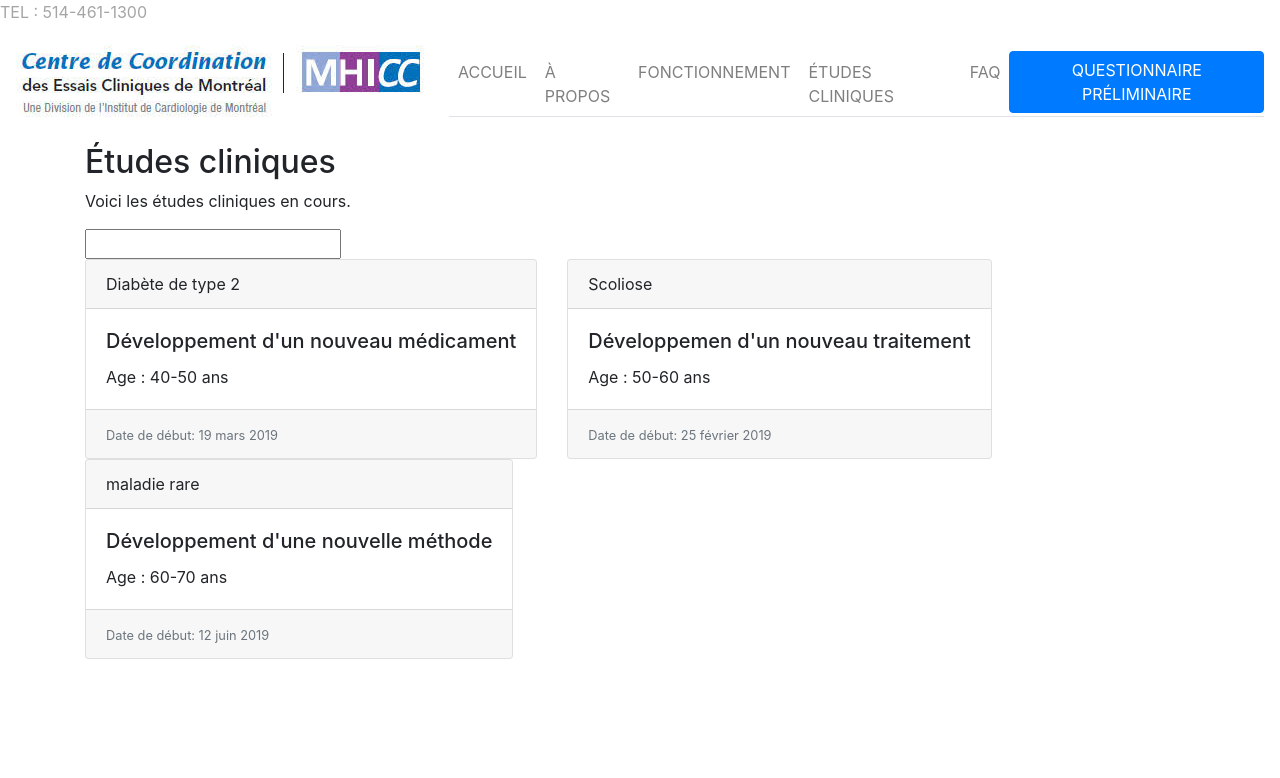
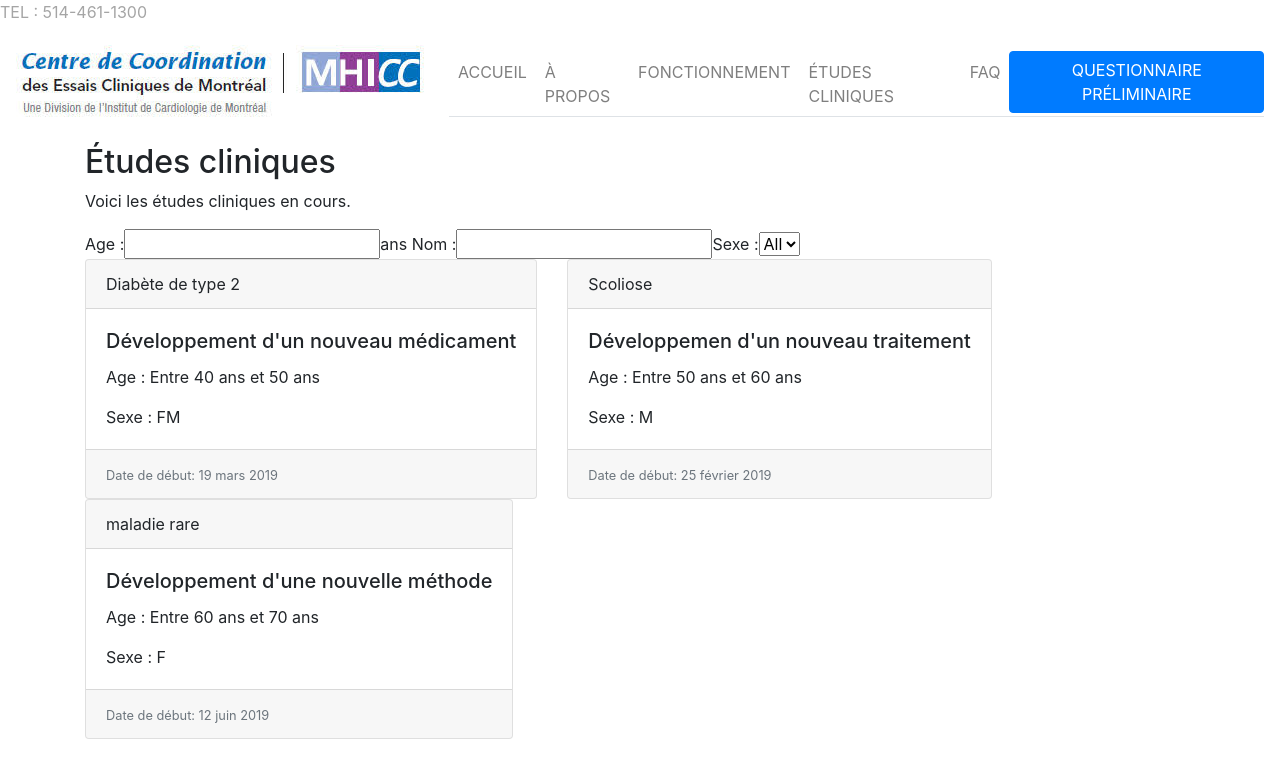
Before and after one commit to MHICC-recruitment/RecruitmentWebsite, a React (Create React App) app in the folder front-end/: page /etudescliniques in a window 1280 px wide. Shown: the top 778 px of the page. Built offline with nearby package versions, Linux system fonts and the light colour scheme.

Commit message:
ajout de filtres dans page Etudes cliniques

```diff
--- a/front-end/src/Components/Filter.js
+++ b/front-end/src/Components/Filter.js
@@ -4,7 +4,19 @@ import styles from "../App.module.css";
 export const Filter = (props) => {
     return (
         <div>
+            Age :
+            <input onChange={props.handleAge} type="text"/>
+            ans
+            Nom :
             <input onChange={props.handleInput} type="text"/>
+            Sexe :
+            <select
+            defaultValue=""
+            onChange={props.handleSexe}>
+            <option value="F">F</option>
+            <option value="M">M</option>
+            <option value="">All</option>
+            </select>
         </div>
     )
 }
--- a/front-end/src/Components/ListeEtudes.js
+++ b/front-end/src/Components/ListeEtudes.js
@@ -8,7 +8,8 @@ export const Etude = (props) => (
       <Card.Header>{props.name}</Card.Header>
         <Card.Body>
           <Card.Title>{props.title}</Card.Title>
-          <Card.Text>Age : {props.age} ans</Card.Text>
+          <Card.Text>Age : Entre {props.ageMin} ans et {props.ageMax} ans</Card.Text>
+          <Card.Text>Sexe : {props.sexe}</Card.Text>
         </Card.Body>
         <Card.Footer>
           <small className="text-muted">Date de début: {props.date}</small>
@@ -18,8 +19,8 @@ export const Etude = (props) => (
 )
 
 export const ListeEtudes = (props) => {
-    let etudes = props.filteredEtudes.map((etude,i) =>{
-        return <Etude key ={i} name={etude.name} title={etude.title} age={etude.age} date={etude.date} />
+    let etudes = props.filteredEtudes.map((etude) =>{
+        return <Etude key ={etude.id} name={etude.name} title={etude.title} ageMin={etude.ageMin} ageMax={etude.ageMax} sexe={etude.sexe} date={etude.date} />
     })
     return (
         <div>
--- a/front-end/src/etudescliniques.js
+++ b/front-end/src/etudescliniques.js
@@ -7,25 +7,39 @@ constructor(props) {
   super(props);
   this.state = {
     etudes: [
-      {name: "Diabète de type 2", title: "Développement d'un nouveau médicament", age: "40-50", date:"19 mars 2019"},
-      {name: "Scoliose", title:"Développemen d'un nouveau traitement", age: "50-60", date:"25 février 2019"},
-      {name: "maladie rare", title:"Développement d'une nouvelle méthode", age: "60-70", date:"12 juin 2019"}
+      {id: 1, name: "Diabète de type 2", title: "Développement d'un nouveau médicament", ageMin:40, ageMax:50, sexe:"FM", date:"19 mars 2019"},
+      {id: 2, name: "Scoliose", title:"Développemen d'un nouveau traitement", ageMin:50, ageMax:60, sexe:"M", date:"25 février 2019"},
+      {id: 3, name: "maladie rare", title:"Développement d'une nouvelle méthode", ageMin:60, ageMax:70, sexe:"F", date:"12 juin 2019"}
     ],
-  etudeSelect:''
+  etudeSelect:'',
+  ageSelect:'',
+  sexeSelect:''
   }
 }
+
 handleInput = (e) => {
-this.setState({ etudeSelect : e.target.value})
+  this.setState({ etudeSelect : e.target.value})
 }
-  render(){
+
+handleAge = (e) => {
+this.setState({ ageSelect : e.target.value})
+}
+handleSexe = (e) => {
+  this.setState({ sexeSelect : e.target.value})
+}
+
+render(){
     let filteredEtudes = this.state.etudes.filter((etude) => {
-      return etude.name.toLowerCase().includes(this.state.etudeSelect.toLowerCase())
+      return (
+       this.state.ageSelect==""||(this.state.ageSelect >= etude.ageMin && this.state.ageSelect <= etude.ageMax)) &&
+      (etude.name.toLowerCase().includes(this.state.etudeSelect.toLowerCase()))&&
+      (etude.sexe.toLowerCase().includes(this.state.sexeSelect.toLowerCase()))
     })
   return (
     <div>
       <h2> Études cliniques</h2>
       <p>Voici les études cliniques en cours.</p>
-      <Filter handleInput={this.handleInput}/>
+      <Filter handleAge={this.handleAge} handleInput={this.handleInput} handleSexe={this.handleSexe}/>
       <ListeEtudes filteredEtudes={filteredEtudes}/>
     </div>
   );
```
